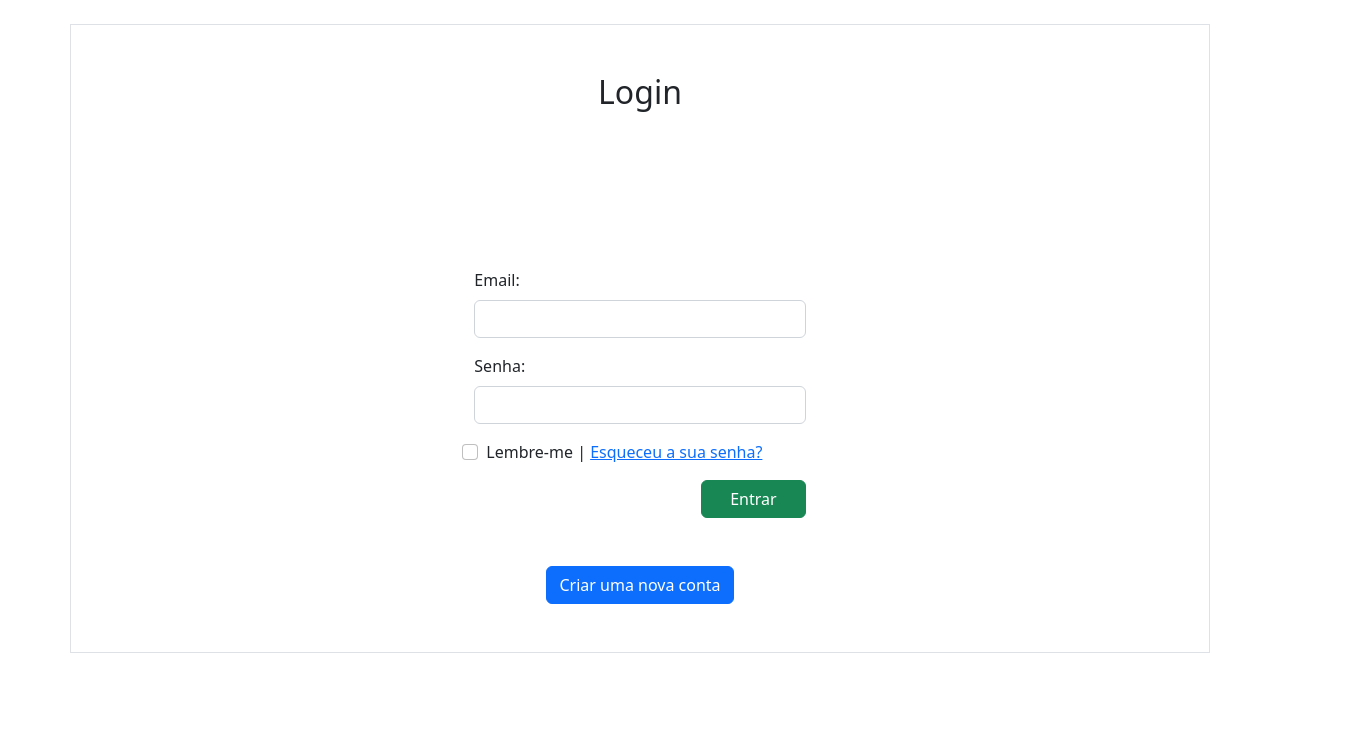
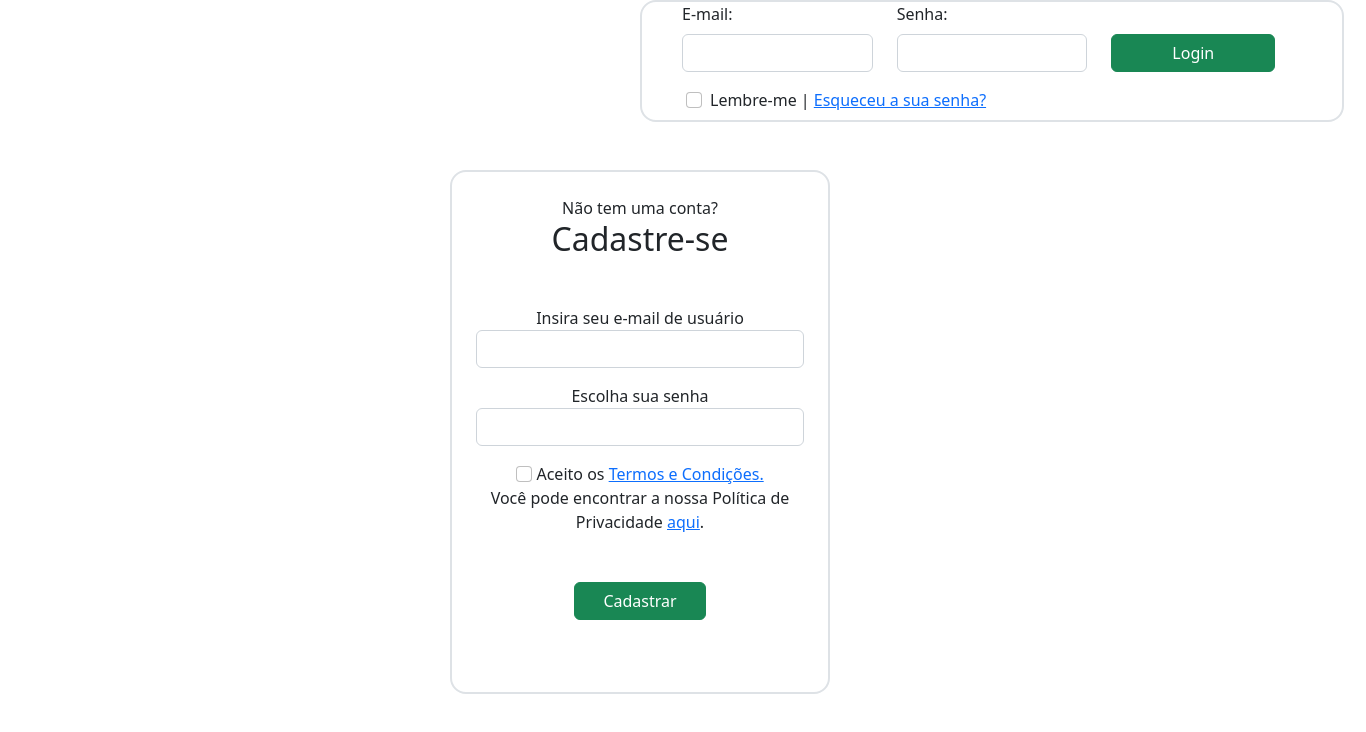
Before and after one commit to Rick504/CRUDSnap_frontend, a Vue app: page /login in a window 1280 px wide. Shown: the top 732 px of the page, 1366 px wide, since content can reach past the window. Built offline with nearby package versions, Linux system fonts and the light colour scheme.

Commit message:
criando pagina de login com cadastro incluidas juntas

```diff
--- a/src/router/index.ts
+++ b/src/router/index.ts
@@ -20,14 +20,6 @@ const router = createRouter({
         public: true,
       },
     },
-    {
-      path: '/register',
-      name: 'register',
-      component: () => import('../views/Register.vue'),
-      meta: {
-        public: true,
-      },
-    },
   ],
 });
 
--- a/src/views/Login.vue
+++ b/src/views/Login.vue
@@ -9,6 +9,10 @@ const router = useRouter();
 const email = ref('');
 const password = ref('');
 const loginError = ref(false)
+
+function register() {
+    console.log('registrar user')
+}
 
 async function login() {
     const login = await loginService(email.value, password.value)
@@ -22,46 +26,79 @@ async function login() {
 </script>
 
 <template>
-    <div class="container border border-1 p-5 mt-4">
-        <div class="h2 text-center">Login</div>
-        <form class="row" @submit.prevent="login">
-            <div class="offset-4 col-4 mb-3">
-                <label for="exampleInputEmail1" class="form-label">Email:</label>
-                <input v-model="email" type="email" class="form-control" id="exampleInputEmail1"
-                    aria-describedby="emailHelp">
-            </div>
-            <div class="offset-4 col-4 mb-3">
-                <label for="exampleInputPassword1" class="form-label">Senha:</label>
-                <input v-model="password" type="password" class="form-control" id="exampleInputPassword1">
+    <div id="containerFormLogin" class="container border border-2 rounded-4">
+        <form id="formLogin" @submit.prevent="login">
+            <div class="row mx-3 d-flex">
+                <div class="col-4">
+                    <label for="inputEmail" class="form-label">E-mail:</label>
+                    <input v-model="email" type="email" class="form-control" id="inputEmail" aria-describedby="emailHelp">
                     <span v-if="loginError" id="loginError">Usuário ou senha inválidos.</span>
                 </div>
-            <div class="offset-4 col-4 mb-3 px-4 form-check">
-                <input type="checkbox" class="form-check-input" id="exampleCheck1">
-                <label class="form-check-label" for="exampleCheck1"> Lembre-me </label> |
+                <div class="col-4">
+                    <label for="inputPassword1" class="form-label">Senha:</label>
+                    <input v-model="password" type="password" class="form-control" id="inputPassword1">
+                </div>
+                <div class="col-1">
+                    <button id="btn-login" type="submit" class="btn btn-success">
+                        <span class="m-5">
+                            Login
+                        </span>
+                    </button>
+                </div>
+            </div>
+            <div class="row">
+                <div class="col-12 mt-3 mx-4 mb-2">
+                    <input type="checkbox" class="form-check-input mx-2" id="passwordCheck">
+                    <label class="form-check-label" for="passwordCheck"> Lembre-me </label> |
                     <RouterLink to="/ForgotPassword"> Esqueceu a sua senha? </RouterLink>
                 </div>
-            <div class="offset-4 col-4 d-flex justify-content-end">
+            </div>
+        </form>
+    </div>
+    <div class="container">
+        <div class="row mt-5">
+            <div class="offset-4 col-4 text-center border border-2 rounded-4 p-4">
+                <div>Não tem uma conta? </div>
+                <div class="h2">Cadastre-se</div>
+                <form @submit.prevent="register">
+                    <div class="mt-5">
+                        <label for="inputUserName">Insira seu e-mail de usuário</label>
+                        <input class="form-control" type="text" name="userName" id="inputUserName">
+                    </div>
+                    <div class="mt-3">
+                        <label for="registerPassword">Escolha sua senha</label>
+                        <input class="form-control" type="text" name="userName" id="registerPassword">
+                    </div>
+                    <div class="mt-3">
+                        <input type="checkbox" class="form-check-input" id="termCheck">
+                        Aceito os
+                        <a href="#">Termos e Condições.</a> <br>
+                        Você pode encontrar a nossa Política de Privacidade <a href="#">aqui</a>.
+                    </div>
+                    <div class="mt-5 mb-5">
                         <button type="submit" class="btn btn-success">
                             <span class="m-3">
-                        Entrar
+                                Cadastrar
                             </span>
                         </button>
                     </div>
                 </form>
-        <div class="row">
-            <div class=" text-center mt-5">
-                <RouterLink class="btn btn-primary" to="/register"> Criar uma nova conta</RouterLink>
             </div>
         </div>
     </div>
 </template>
 
 <style scoped>
-form {
-    margin-top: 15%;
-}
-
 #loginError {
     color: red;
 }
+
+#containerFormLogin {
+    margin-left: 40rem;
+    width: 44rem;
+}
+
+#btn-login {
+    margin-top: 2rem;
+}
 </style>
```
Lines whose indentation alone changed are shown as unchanged.
